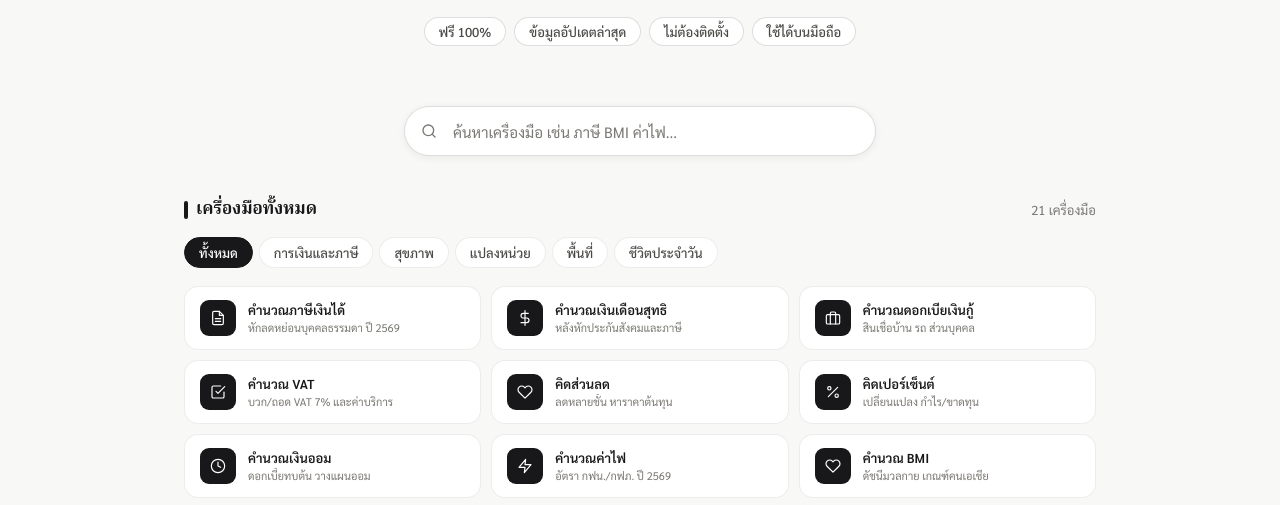
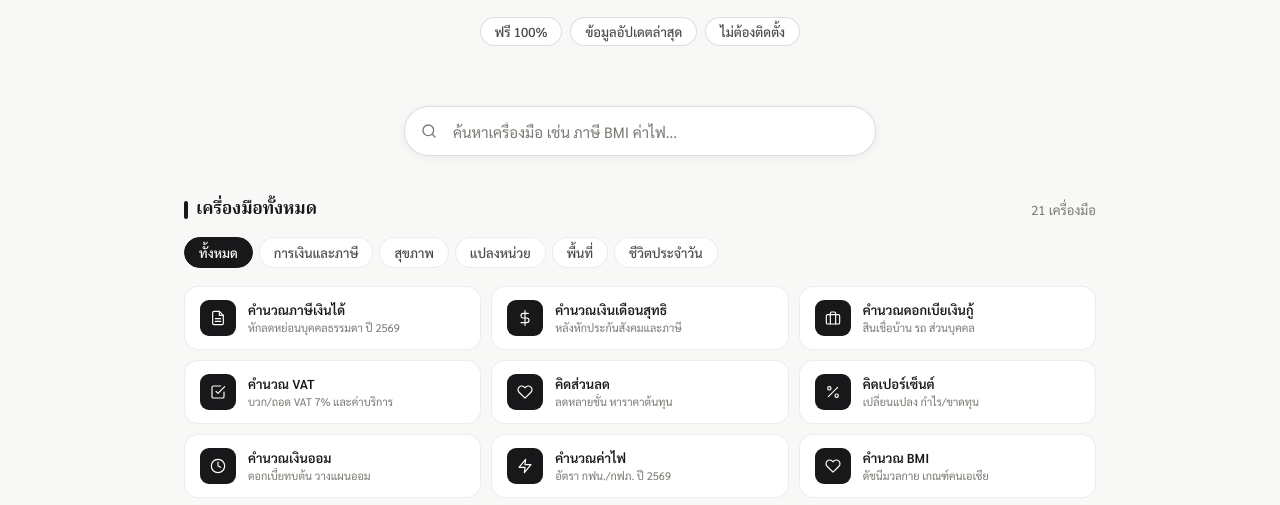
Before and after one commit to pntsm12/pntsm12.github.io, a plain HTML site: page index.html in a window 1280 px wide. Shown: the part 250-755 px from the top of the page. Drawn offline with Linux system fonts and the light colour scheme.

Commit message:
index.html

```diff
--- a/index.html
+++ b/index.html
@@ -150,7 +150,6 @@ footer a{color:var(--t2);text-decoration:none;}footer a:hover{color:var(--t1);}
     <span class="badge">ฟรี 100%</span>
     <span class="badge">ข้อมูลอัปเดตล่าสุด</span>
     <span class="badge">ไม่ต้องติดตั้ง</span>
-    <span class="badge">ใช้ได้บนมือถือ</span>
   </div>
 </div>
 
```
